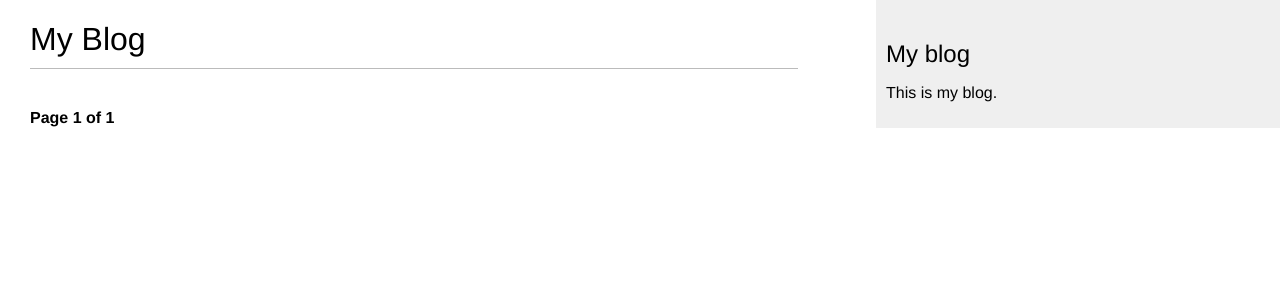
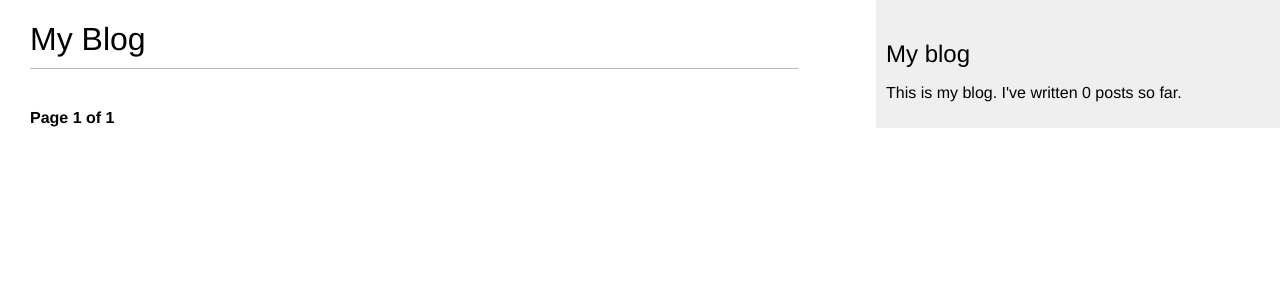
Before and after one commit to candyflossuk/django_3_by_example, a Django app: page /blog/ in a window 1280 px wide. Shown: the top 300 px of the page. Run offline with Django 3.2, Linux system fonts and the light colour scheme; data that the repository does not hold is empty.

Commit message:
Added a custom template tag that shows the total number of blog posts regardless of which view is executed

```diff
--- a/mysite/blog/templates/blog/base.html
+++ b/mysite/blog/templates/blog/base.html
@@ -1,3 +1,4 @@
+{% load blog_tags %}
 {% load static %}
 <!-- load static tells django to load the static template tags supplied by
 django.contrib.staticfiles - within INSTALLED_APPS -->
@@ -15,7 +16,7 @@ django.contrib.staticfiles - within INSTALLED_APPS -->
     </div>
     <div id="sidebar">
         <h2>My blog</h2>
-        <p>This is my blog.</p>
+        <p>This is my blog. I've written {% total_posts %} posts so far.</p>
     </div>
 </body>
 </html>
--- /dev/null
+++ b/mysite/blog/templatetags/blog_tags.py
@@ -0,0 +1,20 @@
+from django import template
+from ..models import Post
+
+"""
+Each module that contains template tags needs to define register to be a valid tag library.
+"""
+register = template.Library()
+
+
+@register.simple_tag
+def total_posts():
+    """
+    Creates a simple tag. The function name doubles up as the tag name. To register with a different name this must
+    be stipulated in @register.simple_tag(name='my_tag').
+
+    custom template tags can process any data and add it to any template regardless of the view executed.
+
+    :return: The total number of published Posts
+    """
+    return Post.published.count()
```
Also changed, not shown: mysite/blog/templatetags/__init__.py (added).
